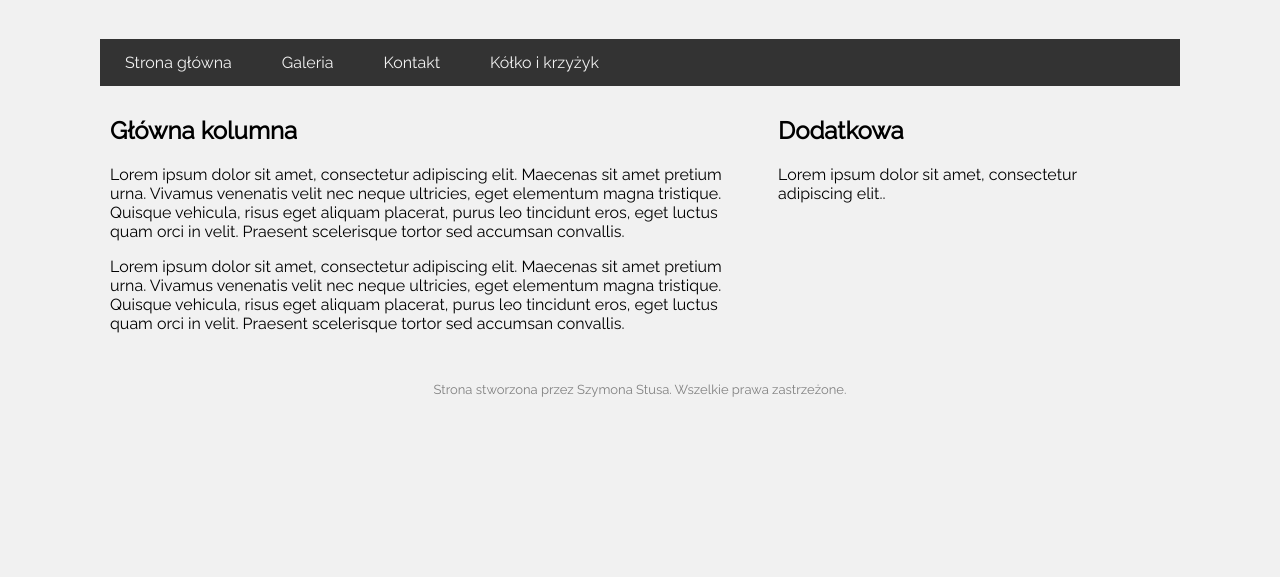
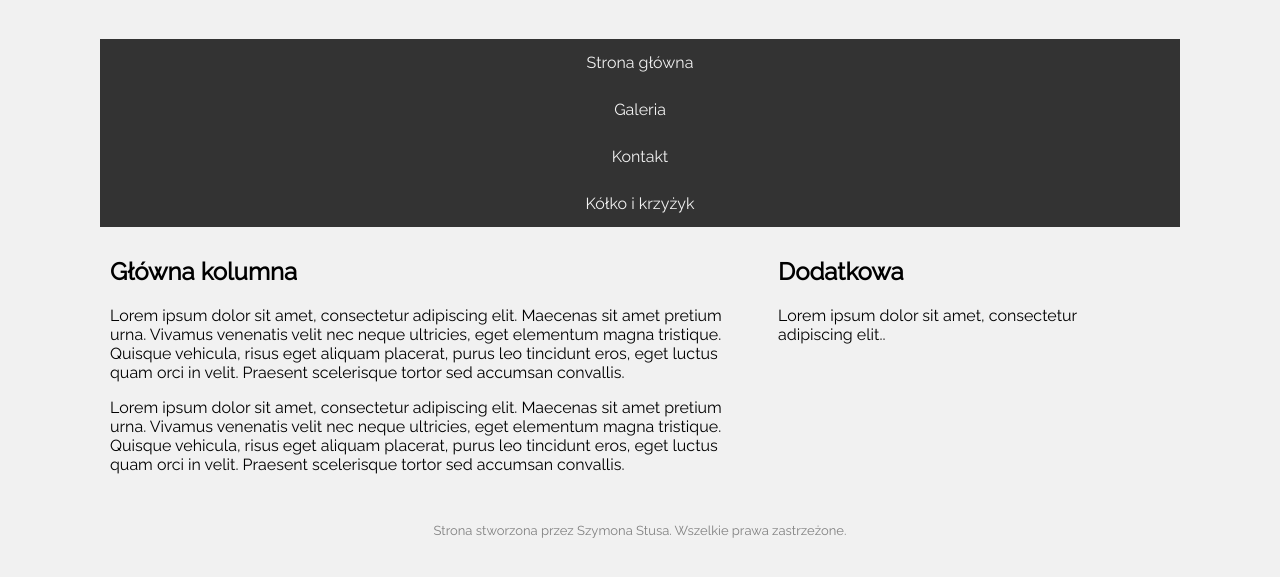
Before and after one commit to 11stussys/InternetProgramming, a plain HTML site: page index.html in a window 1280 px wide. Shown: the part 89-666 px from the top of the page. Drawn offline with Linux system fonts and the light colour scheme.

Commit message:
Update main.css

```diff
--- a/css/main.css
+++ b/css/main.css
@@ -38,12 +38,11 @@ line-height: 100px;
 .topnav {
   overflow: hidden;
   background-color: #333;
-  text-align: center;
 }
 
 /* Topnav links style */
 .topnav a {
-  float: left;
+  float: center;
   display: block;
   color: #f2f2f2;
   text-align: center;
```
